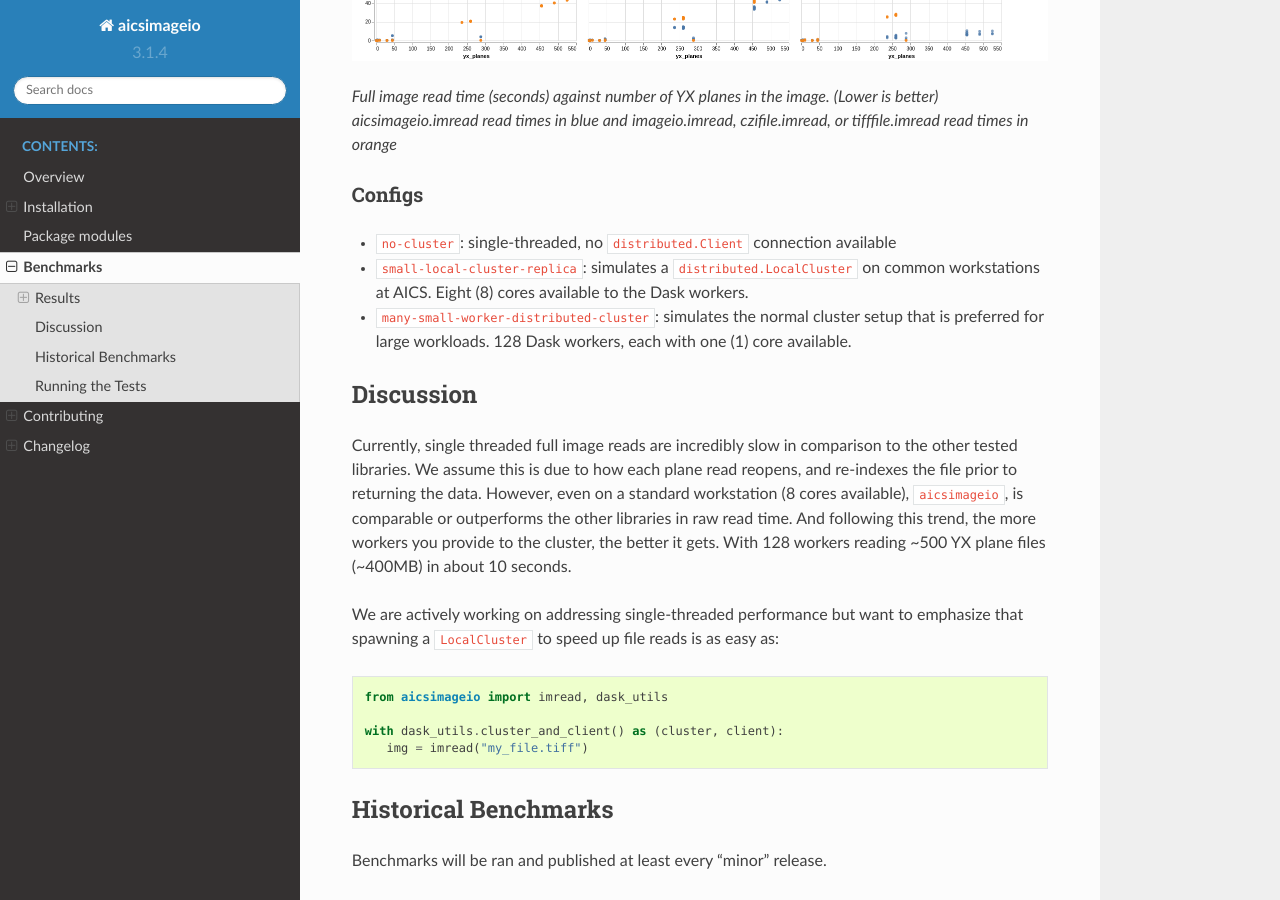
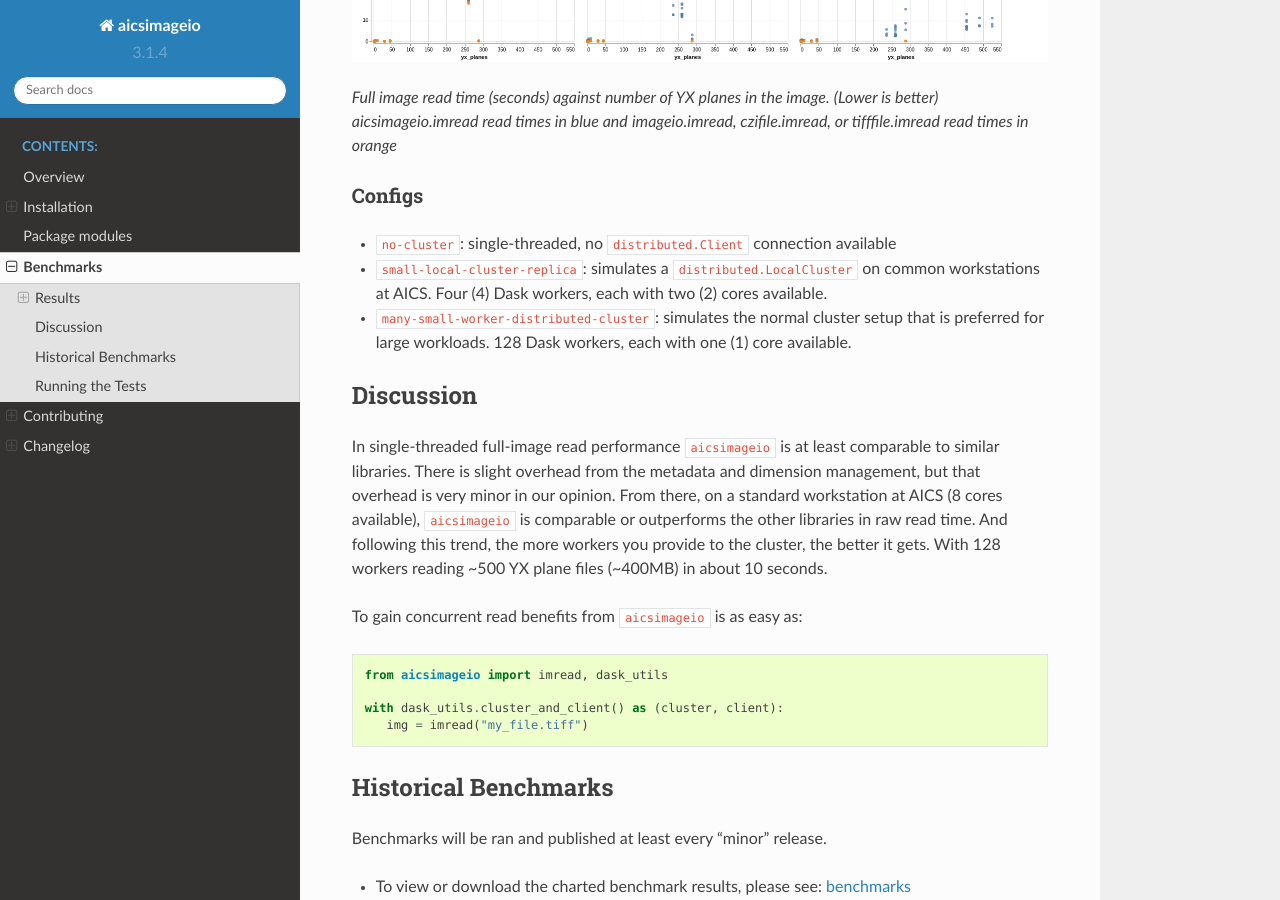
Before and after one commit to AllenCellModeling/aicsimageio, a Sphinx documentation site: the page built from docs/benchmarks.md, in a window 1280 px wide and 900 px high, scrolled down 665 px. Built offline with Sphinx 7.4.7 and the Read the Docs theme 2.0.0, drawn with Linux system fonts in a browser that asks for light colours; pages that are not in the unit, such as notebooks, are missing from menus.

Commit message:
Update benchmark docs

````diff
--- a/docs/benchmarks.md
+++ b/docs/benchmarks.md
@@ -11,7 +11,7 @@ than the other common microscopy image reading libraries:
 * [czifile](https://pypi.org/project/czifile/)
 
 ## Results
-![aicsimageio read times](_static/benchmarks/3.1.4-primary.png)
+![aicsimageio read times](_static/benchmarks/3.1.4-feature.optimize_readers-primary.png)
 _Full image read time (seconds) against number of YX planes in the image._
 _(Lower is better)_
 _aicsimageio.imread read times in blue and_
@@ -20,21 +20,20 @@ _imageio.imread, czifile.imread, or tifffile.imread read times in orange_
 ### Configs
 * `no-cluster`: single-threaded, no `distributed.Client` connection available
 * `small-local-cluster-replica`: simulates a `distributed.LocalCluster` on common
-  workstations at AICS. Eight (8) cores available to the Dask workers.
+  workstations at AICS. Four (4) Dask workers, each with two (2) cores available.
 * `many-small-worker-distributed-cluster`: simulates the normal cluster setup that is
   preferred for large workloads. 128 Dask workers, each with one (1) core available.
 
 ## Discussion
-Currently, single threaded full image reads are incredibly slow in comparison to the
-other tested libraries. We assume this is due to how each plane read reopens, and
-re-indexes the file prior to returning the data. However, even on a standard workstation
-(8 cores available), `aicsimageio`, is comparable or outperforms the other libraries in
-raw read time. And following this trend, the more workers you provide to the cluster,
-the better it gets. With 128 workers reading ~500 YX plane files (~400MB) in about 10
-seconds.
+In single-threaded full-image read performance `aicsimageio` is at least comparable to
+similar libraries. There is slight overhead from the metadata and dimension management,
+but that overhead is very minor in our opinion. From there, on a standard workstation
+at AICS (8 cores available), `aicsimageio` is comparable or outperforms the other
+libraries in raw read time. And following this trend, the more workers you provide to
+the cluster, the better it gets. With 128 workers reading ~500 YX plane files (~400MB)
+in about 10 seconds.
 
-We are actively working on addressing single-threaded performance but want to emphasize
-that spawning a `LocalCluster` to speed up file reads is as easy as:
+To gain concurrent read benefits from `aicsimageio` is as easy as:
 ```
 from aicsimageio import imread, dask_utils
 
````
Also changed, not shown: docs/_static/benchmarks/3.1.4-admin.benchmarks-all.png (renamed from docs/_static/benchmarks/3.1.4-all.png), docs/_static/benchmarks/3.1.4-admin.benchmarks-primary.png (renamed from docs/_static/benchmarks/3.1.4-primary.png), docs/_static/benchmarks/3.1.4-feature.optimize_readers-all.png (added), docs/_static/benchmarks/3.1.4-feature.optimize_readers-primary.png (added).
